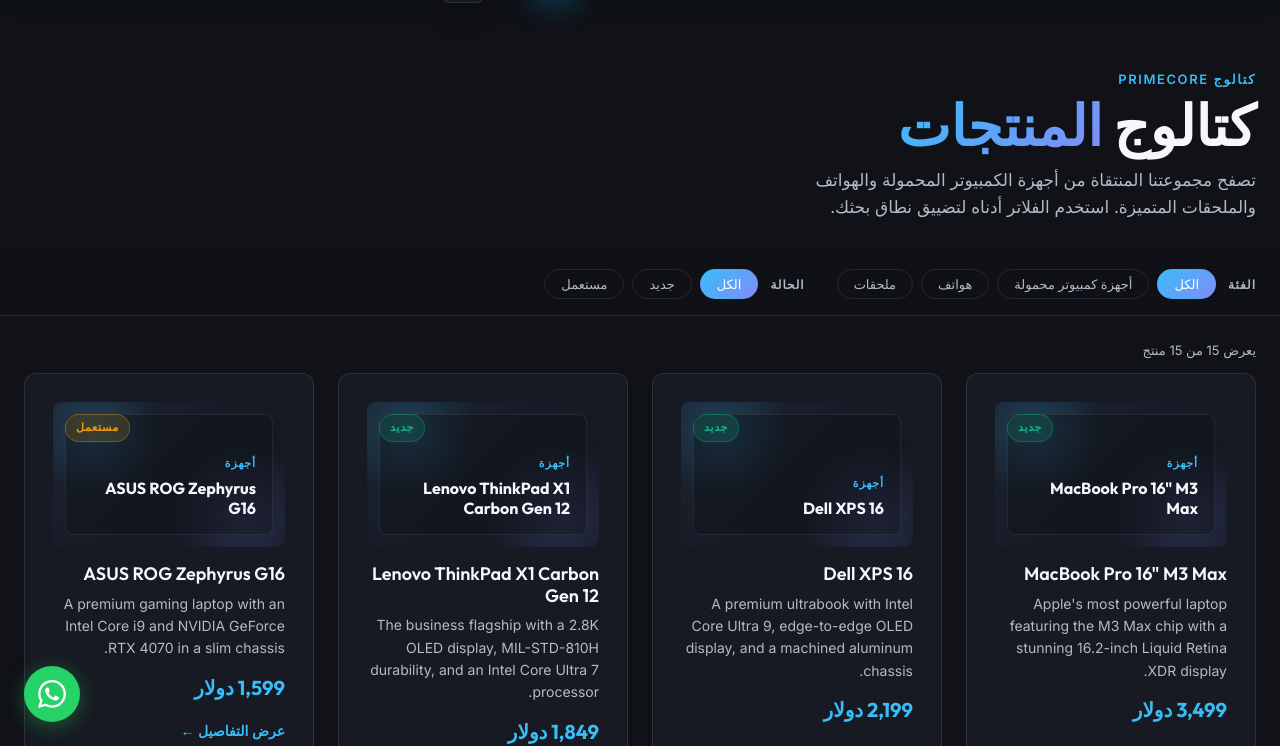
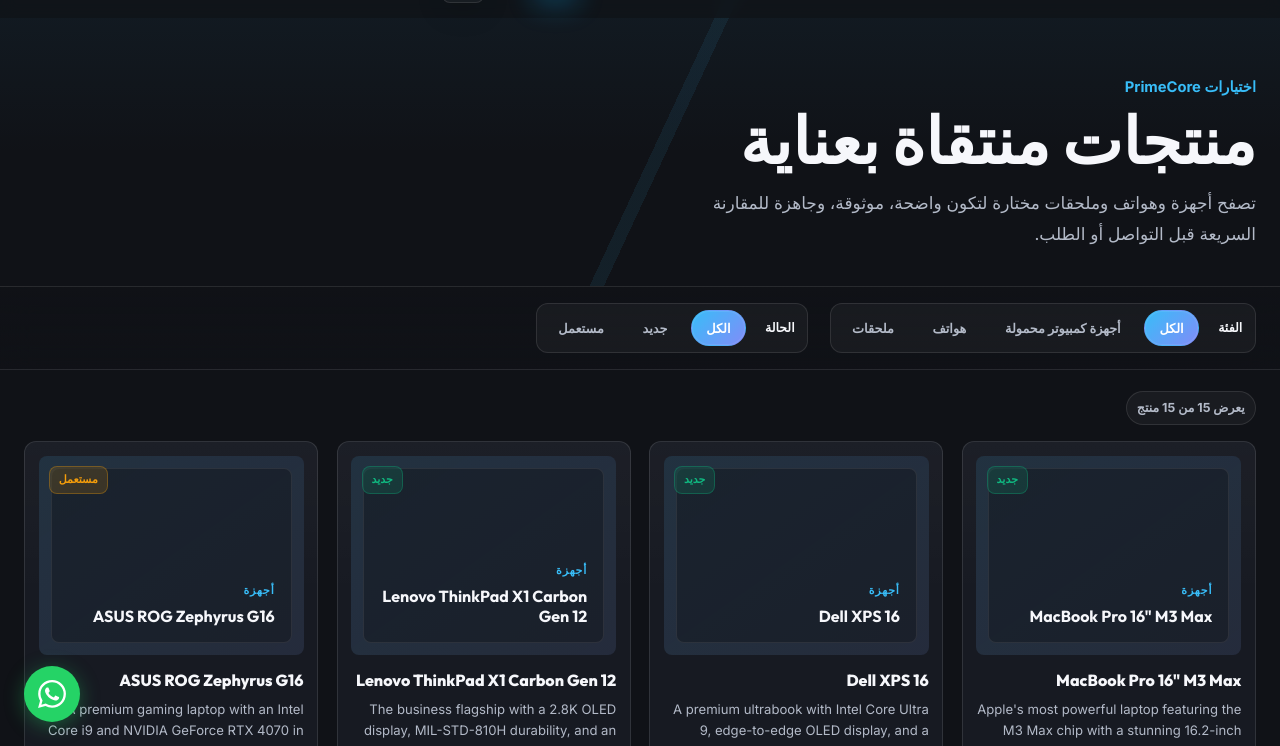
Before and after one commit to AhmedBatati/PrimeCore, a website: page products.html in a window 1280 px wide. Shown: the part 54-800 px from the top of the page. Drawn offline with Linux system fonts and the light colour scheme; no server answers.

Commit message:
Polish products page with Impeccable

```diff
--- a/css/styles.css
+++ b/css/styles.css
@@ -1407,6 +1407,245 @@
   margin: 0 auto;
 }
 
+/* ===== PRODUCTS PAGE POLISH ===== */
+.products-page .page-hero-sm {
+  position: relative;
+  padding: calc(var(--header-height) + 3.5rem) 0 2.25rem;
+  overflow: hidden;
+}
+
+.products-page .page-hero-sm::before {
+  content: '';
+  position: absolute;
+  inset: 0;
+  background:
+    linear-gradient(115deg, transparent 0 52%, rgba(56, 189, 248, 0.08) 52% 53%, transparent 53%),
+    linear-gradient(180deg, rgba(56, 189, 248, 0.065), transparent 62%);
+  pointer-events: none;
+}
+
+.products-page .page-hero-sm .container {
+  position: relative;
+}
+
+.products-page .page-hero-sm .reveal {
+  max-width: 760px;
+}
+
+.products-page .page-hero-sm .section-label {
+  text-transform: none;
+  letter-spacing: 0;
+  font-size: 0.92rem;
+  font-weight: 800;
+}
+
+.products-page .page-hero-sm h1 {
+  max-width: 720px;
+  margin: 0.45rem 0 0.85rem;
+  font-size: clamp(2.1rem, 5vw, 4.25rem);
+  line-height: 1.05;
+  letter-spacing: 0;
+  text-wrap: balance;
+}
+
+.products-page .page-hero-sm p {
+  max-width: 590px;
+  margin: 0;
+  line-height: 1.85;
+  text-wrap: pretty;
+}
+
+.products-page .filter-bar {
+  border-block: 1px solid var(--border);
+  background:
+    linear-gradient(180deg, var(--header-scrolled-bg), var(--header-bg));
+}
+
+.products-page .filter-bar-inner {
+  gap: 1rem 1.35rem;
+}
+
+.products-page .filter-group {
+  min-height: 44px;
+  padding: 0.35rem;
+  border: 1px solid var(--border);
+  border-radius: var(--radius-md);
+  background: var(--muted-surface);
+}
+
+.products-page .filter-label {
+  padding: 0 0.45rem;
+  color: var(--text-primary);
+  font-size: 0.78rem;
+  font-weight: 800;
+  text-transform: none;
+  letter-spacing: 0;
+}
+
+.products-page .filter-btn {
+  min-height: 36px;
+  padding: 0.45rem 0.9rem;
+  color: var(--text-secondary);
+  border-color: transparent;
+  background: transparent;
+  font-size: 0.8rem;
+  font-weight: 700;
+}
+
+.products-page .filter-btn:hover {
+  color: var(--text-primary);
+  border-color: var(--border);
+  background: var(--accent-soft);
+}
+
+.products-page .filter-btn.active {
+  color: #fff;
+  background: var(--accent-gradient);
+  box-shadow: 0 0 0 1px rgba(255, 255, 255, 0.08) inset;
+}
+
+.products-page .catalog-section {
+  padding-top: 0;
+}
+
+.products-page .results-bar {
+  padding: 1.35rem 0 1rem;
+}
+
+.products-page #results-counter {
+  display: inline-flex;
+  min-height: 34px;
+  align-items: center;
+  padding: 0.35rem 0.7rem;
+  border-radius: 999px;
+  color: var(--text-secondary);
+  background: var(--muted-surface);
+  box-shadow: 0 0 0 1px var(--border) inset;
+  font-size: 0.78rem;
+  font-weight: 800;
+}
+
+.products-page .catalog-grid {
+  grid-template-columns: repeat(auto-fill, minmax(260px, 1fr));
+  gap: 1.15rem;
+  padding-bottom: 3.5rem;
+}
+
+.products-page .catalog-grid .pc-card {
+  display: flex;
+  min-width: 0;
+  min-height: 100%;
+  flex-direction: column;
+  padding: 0.85rem;
+  background:
+    linear-gradient(180deg, rgba(255, 255, 255, 0.025), transparent 36%),
+    var(--bg-secondary);
+  border-color: rgba(255, 255, 255, 0.11);
+}
+
+.products-page .catalog-grid .pc-card::before {
+  display: none;
+}
+
+.products-page .catalog-grid .pc-card:hover {
+  transform: translateY(-3px);
+  border-color: rgba(56, 189, 248, 0.28);
+  box-shadow: 0 0 0 1px rgba(56, 189, 248, 0.12) inset;
+}
+
+.products-page .catalog-grid .card-img-wrapper {
+  aspect-ratio: 4 / 3;
+  margin-bottom: 0.95rem;
+  background:
+    linear-gradient(145deg, rgba(56, 189, 248, 0.08), rgba(129, 140, 248, 0.05)),
+    var(--bg-tertiary);
+}
+
+.products-page .catalog-grid .card-img-wrapper img {
+  object-fit: cover;
+}
+
+.products-page .catalog-grid .pc-card:hover .card-img-wrapper img {
+  transform: scale(1.035);
+}
+
+.products-page .catalog-grid .condition-badge {
+  top: 0.65rem;
+  inset-inline-end: 0.65rem;
+  padding: 0.25rem 0.55rem;
+  border-radius: var(--radius-sm);
+  letter-spacing: 0;
+  text-transform: none;
+  backdrop-filter: blur(10px);
+  -webkit-backdrop-filter: blur(10px);
+}
+
+.products-page .catalog-grid .pc-card .card-title {
+  margin-bottom: 0.45rem;
+  font-size: 1rem;
+  font-weight: 800;
+  line-height: 1.35;
+}
+
+.products-page .catalog-grid .pc-card .card-text {
+  min-height: 2.9em;
+  color: var(--text-secondary);
+  font-size: 0.82rem;
+  line-height: 1.65;
+}
+
+.products-page .catalog-grid .card-price {
+  margin-top: auto;
+  padding-top: 1rem;
+  color: var(--accent-primary);
+  font-size: 1.22rem;
+  line-height: 1.25;
+}
+
+.products-page .catalog-grid .pc-card .card-link {
+  min-height: 40px;
+  justify-content: center;
+  margin-top: 0.75rem;
+  padding: 0.55rem 0.8rem;
+  border-radius: var(--radius-sm);
+  color: var(--text-primary);
+  background: var(--muted-surface);
+  box-shadow: 0 0 0 1px var(--border) inset;
+}
+
+.products-page .catalog-grid .pc-card .card-link:hover {
+  gap: 0.375rem;
+  color: #fff;
+  background: var(--accent-gradient);
+  box-shadow: none;
+}
+
+.products-page .empty-state {
+  margin-top: 1rem;
+  border-radius: var(--radius-md);
+  background: var(--muted-surface);
+  box-shadow: 0 0 0 1px var(--border) inset;
+}
+
+html[data-theme="light"] .products-page .catalog-grid .pc-card {
+  border-color: rgba(15, 23, 42, 0.09);
+  background:
+    linear-gradient(180deg, rgba(2, 132, 199, 0.035), transparent 36%),
+    var(--bg-secondary);
+}
+
+html[data-theme="light"] .products-page .filter-bar {
+  background:
+    linear-gradient(180deg, rgba(255, 255, 255, 0.96), rgba(248, 251, 255, 0.9));
+}
+
+html[data-theme="light"] .products-page .filter-group,
+html[data-theme="light"] .products-page #results-counter,
+html[data-theme="light"] .products-page .catalog-grid .pc-card .card-link,
+html[data-theme="light"] .products-page .empty-state {
+  background: rgba(255, 255, 255, 0.72);
+}
+
 /* ===== PRODUCT DETAILS ===== */
 .breadcrumb {
   padding: calc(var(--header-height) + 1.5rem) 0 0.75rem;
@@ -2754,6 +2993,16 @@
     gap: 0.75rem;
   }
 
+  .products-page .catalog-grid {
+    grid-template-columns: repeat(2, minmax(0, 1fr));
+    gap: 0.75rem;
+    padding-bottom: 2.75rem;
+  }
+
+  .products-page .catalog-grid .pc-card {
+    padding: 0.75rem;
+  }
+
   .featured-grid {
     grid-template-columns: repeat(2, minmax(0, 1fr));
     gap: 0.75rem;
@@ -2827,6 +3076,11 @@
   .card-price .price-label,
   .pc-card .card-link {
     font-size: 0.75rem;
+  }
+
+  .products-page .catalog-grid .pc-card .card-link {
+    min-height: 38px;
+    padding: 0.5rem 0.55rem;
   }
 
   /* 4-col category row → 2×2 grid */
--- a/products.html
+++ b/products.html
@@ -14,7 +14,7 @@
   <link rel="stylesheet" href="css/styles.css">
   <link rel="stylesheet" href="css/animations.css">
 </head>
-<body>
+<body class="products-page">
 
   <!-- ===== HEADER ===== -->
   <header class="site-header" role="banner">
@@ -76,9 +76,9 @@
   <section class="page-hero-sm">
     <div class="container">
       <div class="reveal">
-        <span class="section-label">كتالوج PrimeCore</span>
-        <h1>كتالوج <span class="gradient-text">المنتجات</span></h1>
-        <p>تصفح مجموعتنا المنتقاة من أجهزة الكمبيوتر المحمولة والهواتف والملحقات المتميزة. استخدم الفلاتر أدناه لتضييق نطاق بحثك.</p>
+        <span class="section-label">اختيارات PrimeCore</span>
+        <h1>منتجات منتقاة بعناية</h1>
+        <p>تصفح أجهزة وهواتف وملحقات مختارة لتكون واضحة، موثوقة، وجاهزة للمقارنة السريعة قبل التواصل أو الطلب.</p>
       </div>
     </div>
   </section>
@@ -103,7 +103,7 @@
   </div>
 
   <!-- ===== CATALOG ===== -->
-  <section class="section" style="padding-top: 0;">
+  <section class="section catalog-section">
     <div class="container">
       <div class="results-bar">
         <span id="results-counter">جاري التحميل...</span>
```
